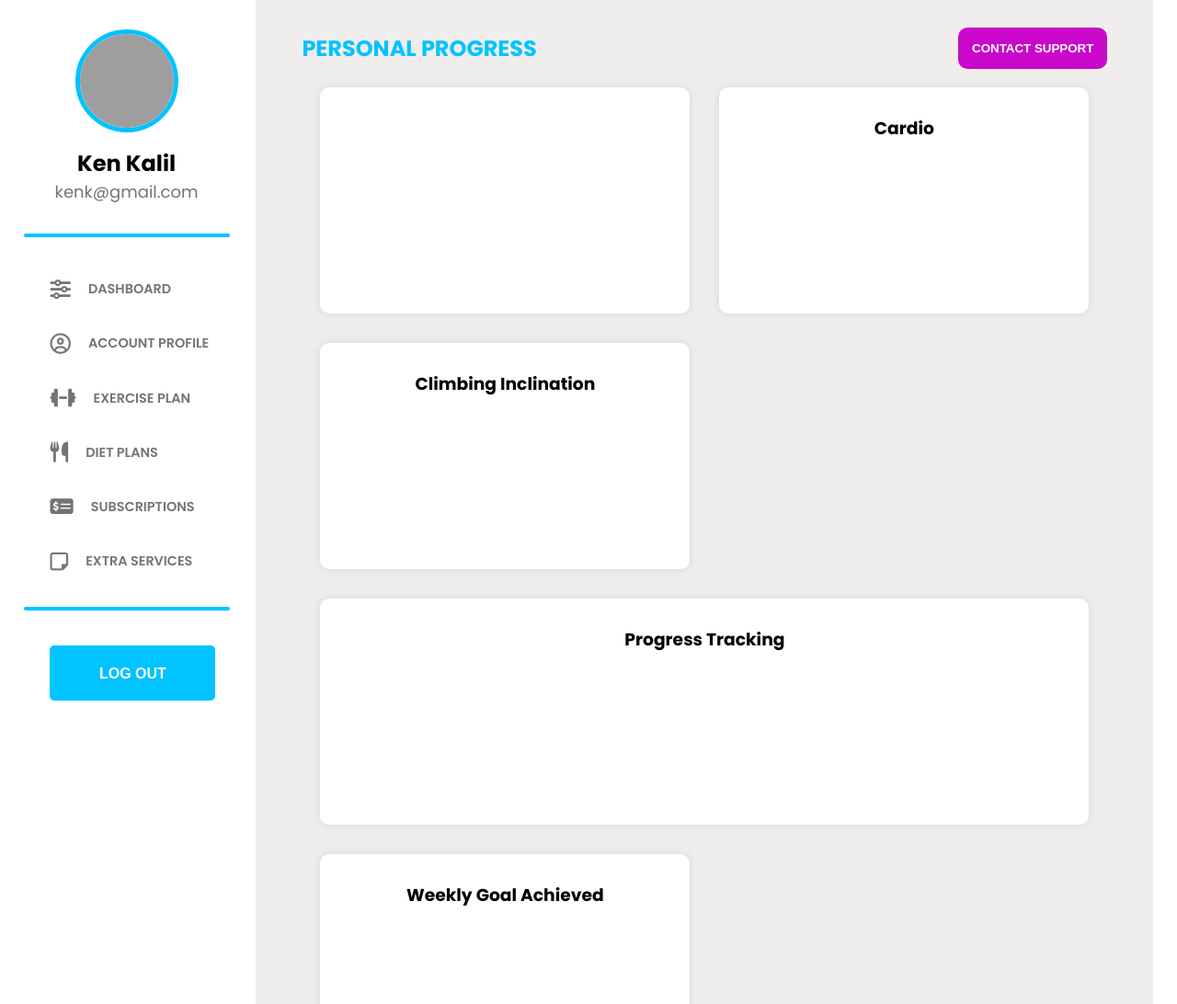
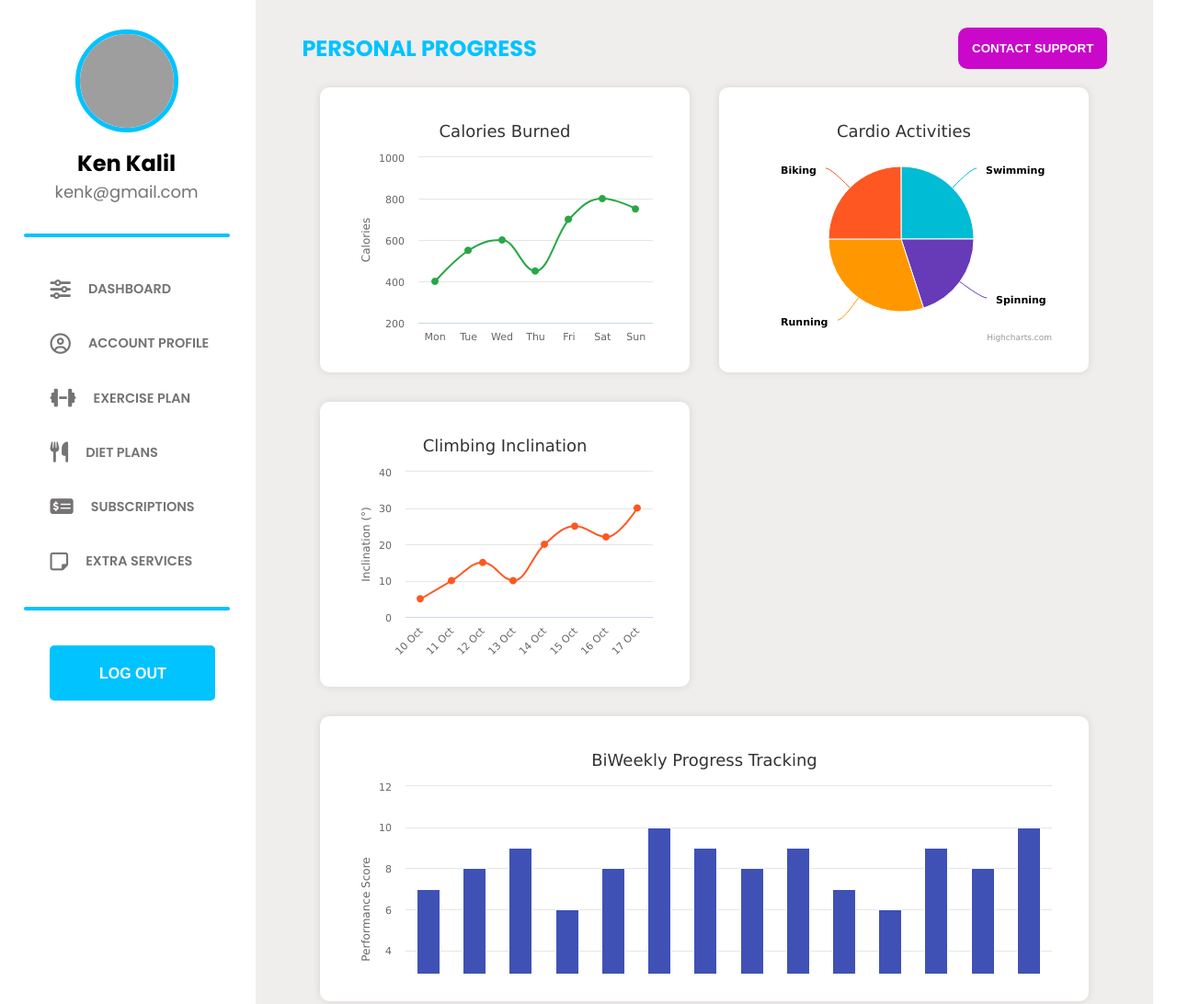
Before and after one commit to aanchallsharma/Dashboard, a plain HTML site: page index.html in a window 1280 px wide. Shown: the top 1092 px of the page at 92% size. Drawn offline with nearby package versions, Linux system fonts and the light colour scheme; grey boxes are pictures that could not be loaded.

Commit message:
change in cardioChart

```diff
--- a/index.html
+++ b/index.html
@@ -57,31 +57,32 @@
             </header>
             <div class="cards">
                 <div class="card">
-                    <canvas id="Chart"></canvas>
+                    <div id="caloriesChart"></div>
                 </div>
                 <div class="card">
-                    <h3>Cardio</h3>
-                    <canvas id="cardioChart"></canvas>
+                    <div id="cardioChart"></div>
                 </div>
 
                 <div class="card">
-                    <h3>Climbing Inclination</h3>
-                    <canvas id="climbingChart"></canvas>
+
+                    <div id="climbingChart"></div>
                 </div>
 
                 <div class="card progress-tracking">
-                    <h3>Progress Tracking</h3>
-                    <canvas id="progressChart"></canvas>
+
+                    <div id="progressChart"></div>
                 </div>
 
                 <div class="card">
-                    <h3>Weekly Goal Achieved</h3>
-                    <canvas id="goalChart"></canvas>
+
+                    <div id="goalChart"></div>
                 </div>
             </div>
         </main>
     </div>
 
+    <script src="https://code.highcharts.com/highcharts.js"></script>
+    <script src="script.js"></script>
 
 </body>
 </html>
--- /dev/null
+++ b/script.js
@@ -0,0 +1,181 @@
+document.addEventListener("DOMContentLoaded", function () {
+    // Calories Burned Chart (Spline Chart)
+    Highcharts.chart("caloriesChart", {
+        chart: {
+            type: "spline",
+            height: '50%'  // Make it responsive with height based on the container
+        },
+        title: {
+            text: "Calories Burned"
+        },
+        xAxis: {
+            categories: ["Mon", "Tue", "Wed", "Thu", "Fri", "Sat", "Sun"]
+        },
+        yAxis: {
+            title: {
+                text: "Calories"
+            }
+        },
+        series: [{
+            name: "Calories",
+            data: [400, 550, 600, 450, 700, 800, 750],
+            color: "#28a745"
+        }],
+        responsive: {
+            rules: [{
+                condition: {
+                    maxWidth: 600  // Adjust for small screens
+                },
+                chartOptions: {
+                    chart: {
+                        height: '300px' // Set height for smaller screens
+                    }
+                }
+            }]
+        }
+    });
+
+    // Cardio Activities (Pie Chart)
+    Highcharts.chart('cardioChart', {
+        chart: {
+            type: 'pie',
+            height: '50%'  // Make it responsive with height based on the container
+        },
+        title: {
+            text: 'Cardio Activities'
+        },
+        series: [{
+            name: 'Activity',
+            colorByPoint: true,
+            data: [
+                { name: 'Swimming', y: 25, color: '#00bcd4' },
+                { name: 'Spinning', y: 20, color: '#673ab7' },
+                { name: 'Running', y: 30, color: '#ff9800' },
+                { name: 'Biking', y: 25, color: '#ff5722' }
+            ]
+        }],
+        responsive: {
+            rules: [{
+                condition: {
+                    maxWidth: 600
+                },
+                chartOptions: {
+                    chart: {
+                        height: '250px'  // Adjust height for smaller screens
+                    }
+                }
+            }]
+        }
+    });
+
+    // Climbing Inclination (Spline Chart)
+    Highcharts.chart('climbingChart', {
+        chart: {
+            type: 'spline',
+            height: '50%'  // Make it responsive with height based on the container
+        },
+        title: {
+            text: 'Climbing Inclination'
+        },
+        xAxis: {
+            categories: ['10 Oct', '11 Oct', '12 Oct', '13 Oct', '14 Oct', '15 Oct', '16 Oct', '17 Oct']
+        },
+        yAxis: {
+            title: {
+                text: 'Inclination (°)'
+            }
+        },
+        series: [{
+            name: 'Incline Level',
+            data: [5, 10, 15, 10, 20, 25, 22, 30],
+            color: '#ff5722'
+        }],
+        responsive: {
+            rules: [{
+                condition: {
+                    maxWidth: 600
+                },
+                chartOptions: {
+                    chart: {
+                        height: '300px'
+                    }
+                }
+            }]
+        }
+    });
+
+    // Progress Tracking (Column Chart)
+    Highcharts.chart('progressChart', {
+        chart: {
+            type: 'column',
+            height: '50%'  // Make it responsive with height based on the container
+        },
+        title: {
+            text: 'BiWeekly Progress Tracking'
+        },
+        xAxis: {
+            categories: ['M', 'T', 'W', 'T', 'F', 'S', 'S', 'M', 'T', 'W', 'T', 'F', 'S', 'S']
+        },
+        yAxis: {
+            min: 0,
+            title: {
+                text: 'Performance Score'
+            }
+        },
+        series: [{
+            name: 'Progress',
+            data: [7, 8, 9, 6, 8, 10, 9, 8, 9, 7, 6, 9, 8, 10],
+            color: '#3f51b5'
+        }],
+        responsive: {
+            rules: [{
+                condition: {
+                    maxWidth: 600
+                },
+                chartOptions: {
+                    chart: {
+                        height: '250px'
+                    }
+                }
+            }]
+        }
+    });
+
+    // Weekly Goal Achievement (Pie Chart)
+    Highcharts.chart('goalChart', {
+        chart: {
+            type: 'pie',
+            height: '50%'  // Make it responsive with height based on the container
+        },
+        title: {
+            text: 'Weekly Goal Achieved'
+        },
+        series: [{
+            name: 'Goal',
+            colorByPoint: true,
+            data: [
+                { name: 'Achieved', y: 95, color: '#4caf50' },
+                { name: 'Remaining', y: 5, color: '#f44336' }
+            ]
+        }],
+        responsive: {
+            rules: [{
+                condition: {
+                    maxWidth: 600
+                },
+                chartOptions: {
+                    chart: {
+                        height: '250px'
+                    }
+                }
+            }]
+        }
+    });
+
+    // Disable Highcharts credits
+    Highcharts.setOptions({
+        credits: {
+            enabled: false
+        }
+    });
+});
--- a/style.css
+++ b/style.css
@@ -184,13 +184,24 @@ font-weight: 700;
     text-align: center;
 }
 
-.card img{
+.card div{
     width: 100%;
-    max-height: 150px;
-    object-fit: contain;
-    margin-top: 10px;
+    max-height: 250px;
 }
 
 .progress-tracking{
     grid-column: span 2;
 }
+
+@media (max-width: 768px) {
+    .cards {
+        grid-template-columns: repeat(2, 1fr); /* 2 columns for smaller screens */
+    }
+}
+
+/* For even smaller screens, switch to 1 column */
+@media (max-width: 480px) {
+    .cards {
+        grid-template-columns: 1fr; /* 1 column for very small screens */
+    }
+}
```
